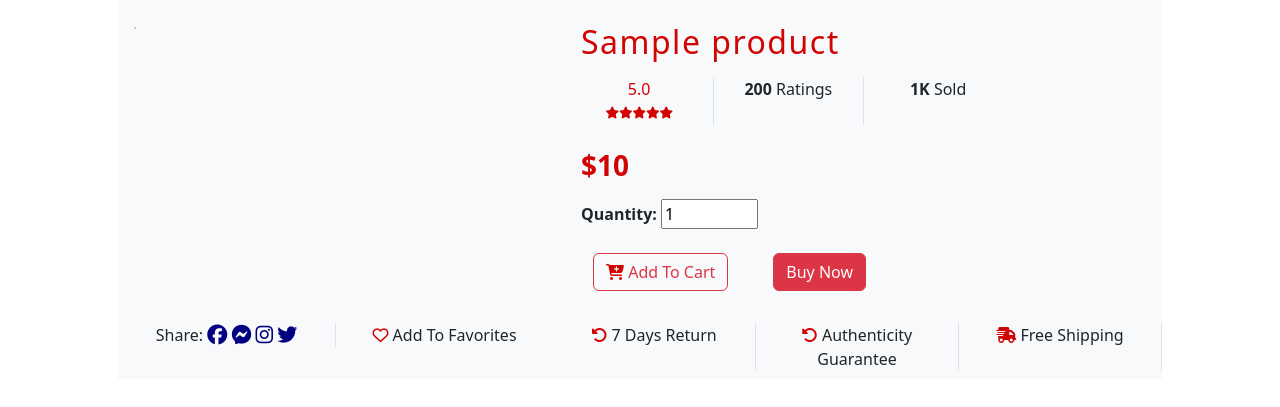
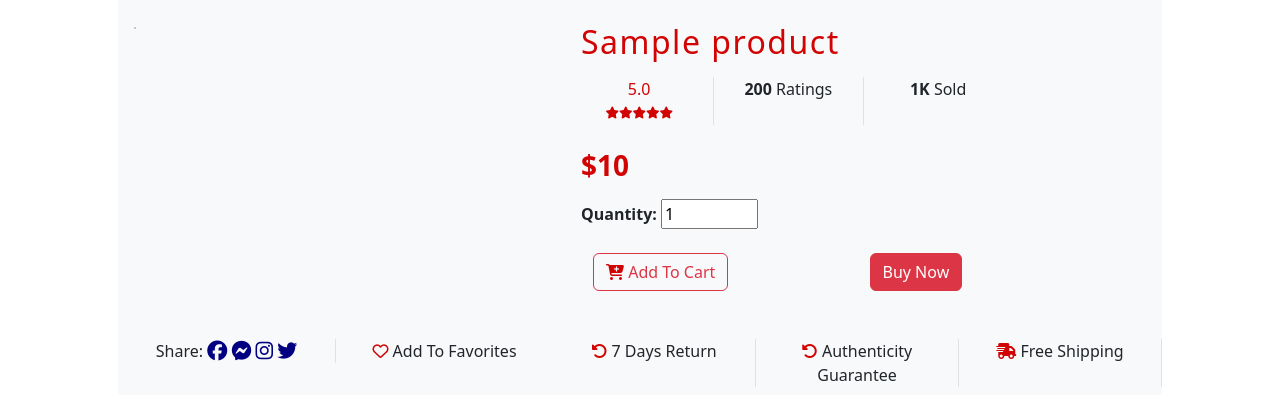
Before and after one commit to Logan-Ph/full_stack_application, a Node server app: template src/resources/views/product-detail.handlebars in a window 1280 px wide. Shown: the part 210-617 px from the top of the page. Run offline with Node 20, Linux system fonts and the light colour scheme; the template is opened without the code that fills it: values that come from a table or form of the project are taken from there, others are empty; tables that the repository leaves empty hold one stand-in row (values such as "Sample post"); some libraries are stand-ins or nearby versions.

Commit message:
Update product-detail.handlebars

```diff
--- a/src/resources/views/product-detail.handlebars
+++ b/src/resources/views/product-detail.handlebars
@@ -35,14 +35,14 @@
                         <label class="ms-3 fw-bold" for="quantity">Quantity: </label>
                         <input type="number" id="quantity" name="quantity" min="1" max="100" value="1">
                         <div class="row mt-4 mx-3 " id="button-container">
-                           <a class="col-4">
+                           <a class="col mb-3">
                                   <button class=" btn add-to-cart me-3 btn btn-outline-danger" onclick="addToCart('{{this._id}}')"
                                 value="Add To Cart">
                                 <i class="fa-solid fa-cart-plus"></i> Add To Cart
                             </button>
                             </a>
 
-                           <a href="/home/product-detail/checkout" class="col-4 px-2"><button class=" btn buy-now btn btn-danger text-white me-3" type="submit" value="Buy Now">Buy Now</button></a>
+                           <a href="/home/product-detail/checkout" class="col mb-3"><button class=" btn buy-now btn btn-danger text-white me-3" type="submit" value="Buy Now">Buy Now</button></a>
 
                         </div>
                     </div>
```
